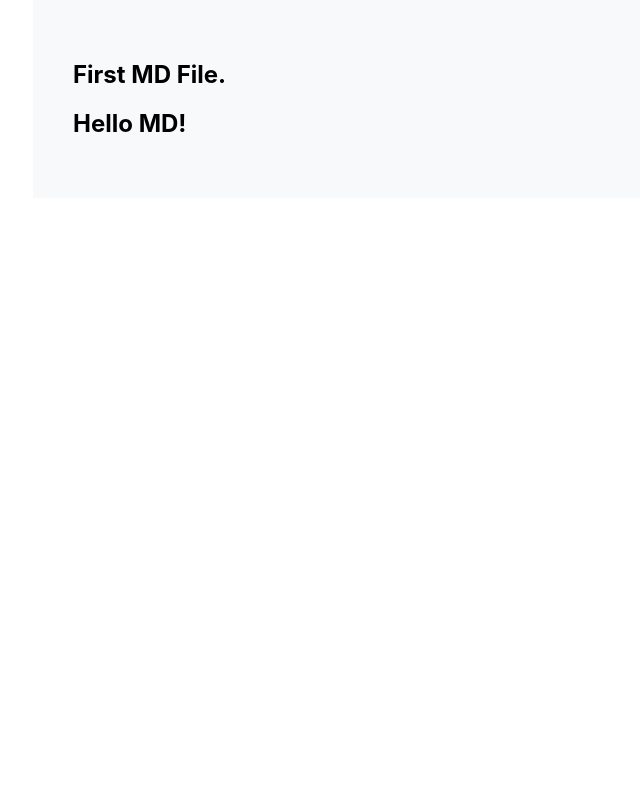
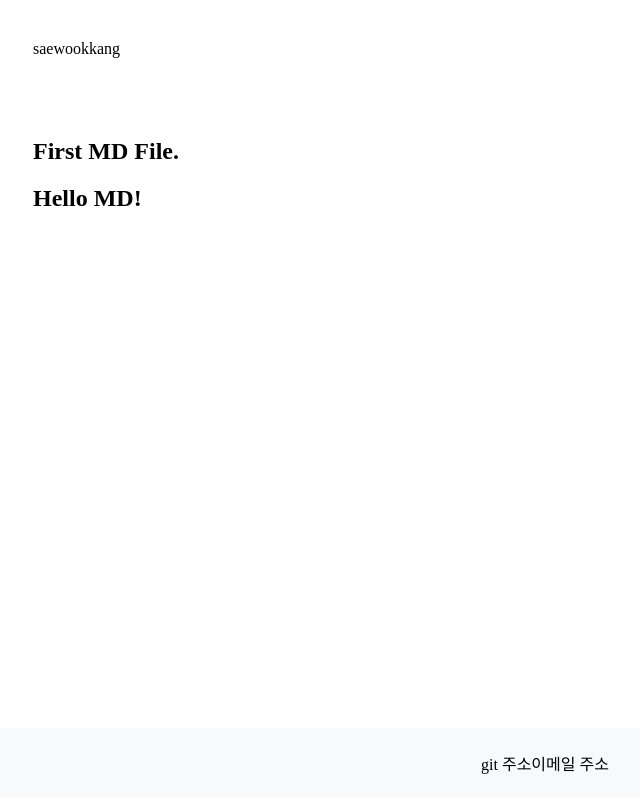
Before and after one commit to SaeWooKKang/next-blog, a Next.js app: page /posts/1 in a window 1280 px wide. Shown: the whole page, without its empty margins (95-735 px from the left). Built offline with nearby package versions, Linux system fonts and the light colour scheme.

Commit message:
feat: layout markup & css

```diff
--- /dev/null
+++ b/components/layout/index.module.css
@@ -0,0 +1,34 @@
+.layout {
+  width: 100%;
+  height: 100%;
+
+  position: absolute;
+  top: 0;
+  left: 0;
+}
+.header {
+  width: 100%;
+  height: auto;
+
+  padding: 40px 10%;
+  margin-bottom: 40px;
+}
+.main {
+  width: 100%;
+  min-height: calc(100% - 200px);
+
+  padding: 0 10%;
+  padding-bottom: 70px;
+  margin-bottom: 60px;
+}
+.footer {
+  width: 100%;
+  height: 70px;
+
+  display: flex;
+  align-items: center;
+  justify-content: center;
+
+  background-color: #f8f9fb;
+  transform : translateY(-100%);
+}
--- /dev/null
+++ b/components/layout/index.tsx
@@ -0,0 +1,26 @@
+import Link from "next/link";
+import style from './index.module.css';
+
+type Props = {
+  children: React.ReactNode
+}
+const Layout = ({ children }: Props) => {
+  return (
+    <div className={ style.layout }>
+      <header className={ style.header }>
+        <Link href='/'>saewookkang</Link>
+      </header>
+
+      <main className={ style.main }>
+        { children }
+      </main>
+
+      <footer className={ style.footer } >
+        <div>git 주소</div>
+        <div>이메일 주소</div>
+      </footer>
+    </div>
+  );
+}
+
+export default Layout;
--- a/pages/_app.tsx
+++ b/pages/_app.tsx
@@ -9,7 +9,7 @@ function MyApp({ Component, pageProps }: AppProps<{ fallback: any }>) {
   return (
     <>
       <Head>
-        <title>Pac&lsquo;s Blog</title>
+        <title>Saewookkang&lsquo;s Blog</title>
       </Head>
       <SWRConfig value={{ fallback }}>
         <Component {...pageProps} />
--- a/pages/posts/[id].tsx
+++ b/pages/posts/[id].tsx
@@ -5,6 +5,8 @@ import Head from "next/head";
 import { createMarkup } from '../../utils/createMarkUp';
 import { getFileNames } from '../../utils/getFileNames';
 import { getPost } from '../../service/post.service';
+
+import Layout from '../../components/layout';
 
 export const getStaticPaths = () => {
   const paths = getFileNames('__posts').map(fileName => ({ params: {id: fileName }}));
@@ -27,16 +29,6 @@ const Post = () => {
 
 export default Post;
 
-const Layout = ({ children }: {children: JSX.Element}) => {
-  return (
-    <div className='post-layout' style={{ backgroundColor: '#f8f9fb', width: '80%', margin: '0 auto' }}>
-      <div style={{padding: '40px'}}>
-        { children }
-      </div>
-    </div>
-  );
-}
-
 const Article = () => {
   const { id } = useRouter().query;
   const { data: post } = useSWR(`/api/posts/${ id }`);
@@ -51,7 +43,10 @@ const Article = () => {
         <meta name="keyword" content={ post.meta.keyword }/>
       </Head>
 
-      <article dangerouslySetInnerHTML={ createMarkup( post.html ) } />
+      <article
+        className='post-article'
+        dangerouslySetInnerHTML={ createMarkup( post.html ) }
+      />
     </>
   );
 }
--- a/styles/globals.css
+++ b/styles/globals.css
@@ -2,32 +2,32 @@ html,
 body {
   padding: 0;
   margin: 0;
-  font-family: -apple-system, BlinkMacSystemFont, Segoe UI, Roboto, Oxygen,
-    Ubuntu, Cantarell, Fira Sans, Droid Sans, Helvetica Neue, sans-serif;
 }
-
-a {
-  color: inherit;
-  text-decoration: none;
-}
-
 * {
   box-sizing: border-box;
 }
+ul {
+  margin: 0;
+  padding: 0;
+}
+li {
+  list-style: none;
+}
+a{
+  text-decoration: none;
+}
+a:link {
+  color : black;
+}
+a:visited {
+  color : black;
+}
 
-@media (prefers-color-scheme: dark) {
-  html {
-    color-scheme: dark;
-  }
-  body {
-    color: white;
-    background: black;
-  }
+/* markdown */
+.post-article pre {
+  border-radius: 6px;
+  padding: 15px 20px;
+  background-color: #f8f9fb;
+
+  overflow: scroll;
 }
-ul {
-  padding: 20;
-}
-pre {
-  padding: 15px 10px;
-  background-color: rgb(236, 236, 236);
-}
```
Also changed, not shown: pages/index.tsx (+6 -1 lines), styles/Home.module.css (deleted, +0 -129 lines).
